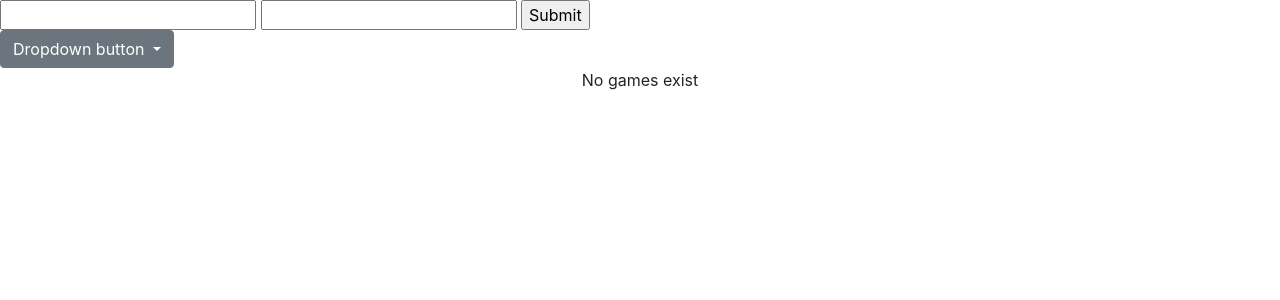
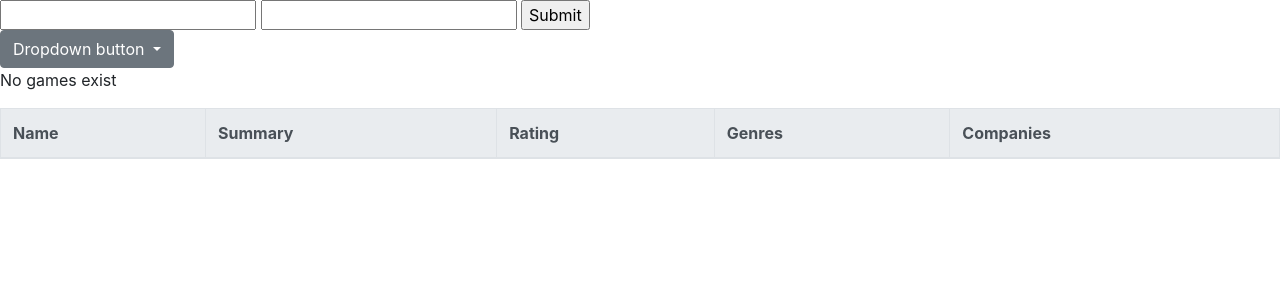
Before and after one commit to noahplacke/cs329e-idb-videogame, a Flask app: page /games/ in a window 1280 px wide. Shown: the part 116-416 px from the top of the page. Run offline with Flask 2, Linux system fonts and the light colour scheme; data comes from the database, SQL or seed files in the repository; tables that the repository leaves empty hold one stand-in row (values such as "Sample post"); lists and menus that the app fills with data are empty; parts of the project's set-up code (start-up, migrations or seed data) failed here and were passed over; some libraries are stand-ins or nearby versions.

Commit message:
makes game page a table

```diff
--- a/templates/games.html
+++ b/templates/games.html
@@ -52,43 +52,39 @@
 
 
 
-	<div class = "cardGrid">
-
+	<table class = "table table-bordered table-hover">
+    <thead class="thead-light">
+    <tr>
+      <th>Name</th>
+      <th>Summary</th>
+      <th>Rating</th>
+      <th>Genres</th>
+      <th>Companies</th>
+    </tr>
+    </thead>
   {% if games == [] %}
     <p>No games exist</p>
 
   {% else %}
-    {% for i in games %}
-
-      <div class="card w-25" id = {{i.game_id}}>
-        <div class = "cropImage">
-          <img src = "../static/images/supersmashbros.jpg" class = "card-img-top">
-          </div>
-          <div class="card-body">
-            <h5 class="card-title">{{i.name}}</h5>
-            <p class="card-text">
-              {{i.summary}}
-            </p>
-          </div>
-        <ul class="list-group list-group-flush">
-          <li class="list-group-item">
-            {% for genre in i.genres %}
-              <a href = '{{url_for('genres')}}#{{genre.genre_id}}'>{{genre.name}}{{", " if not loop.last}}</a>
-            {% endfor %}
-          </li>
-          <li class="list-group-item">
-            {% for company in i.companies %}
-              <a href = "{{url_for('companies')}}#{{company.company_id}}">{{company.name}}{{", " if not loop.last}}</a>
-            {% endfor %}
-          </li>
-        </ul>
-          <div class="card-footer text-muted">Rating: {{i.rating}}</div>
-      </div>
-
+    {% for game in games %}
+      <tr id={{game.game_id}}>
+        <td>{{game.name}}</td>
+        <td>{{game.summary}}</td>
+        <td>{{game.rating}}</td>
+        <td>
+          {% for genre in game.genres %}
+            <a href = '{{url_for('genres')}}#{{genre.genre_id}}'>{{genre.name}}{{", " if not loop.last}}</a>
+          {% endfor %}
+        </td>
+        <td>
+          {% for company in game.companies %}
+            <a href = "{{url_for('companies')}}#{{company.company_id}}">{{company.name}}{{", " if not loop.last}}</a>
+          {% endfor %}
+        </td>
+      </tr>
     {% endfor %}
   {% endif %}
-
-  </div>
+  </table>
 
 {% endblock %}
 
```
